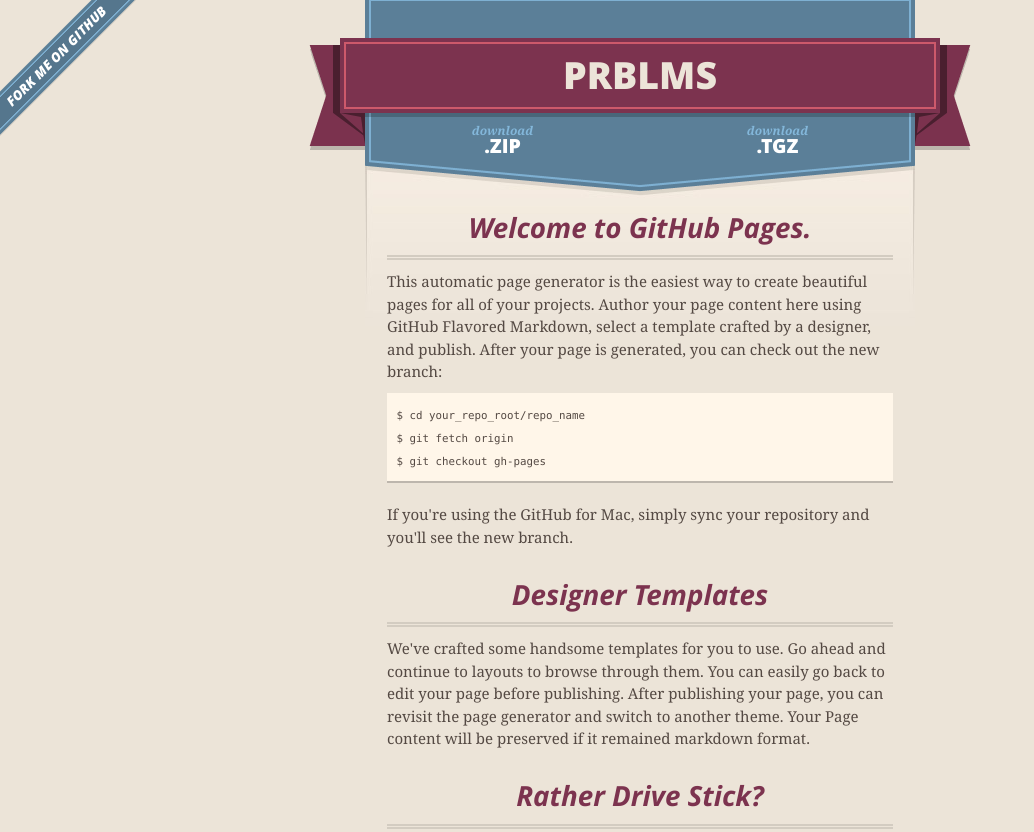
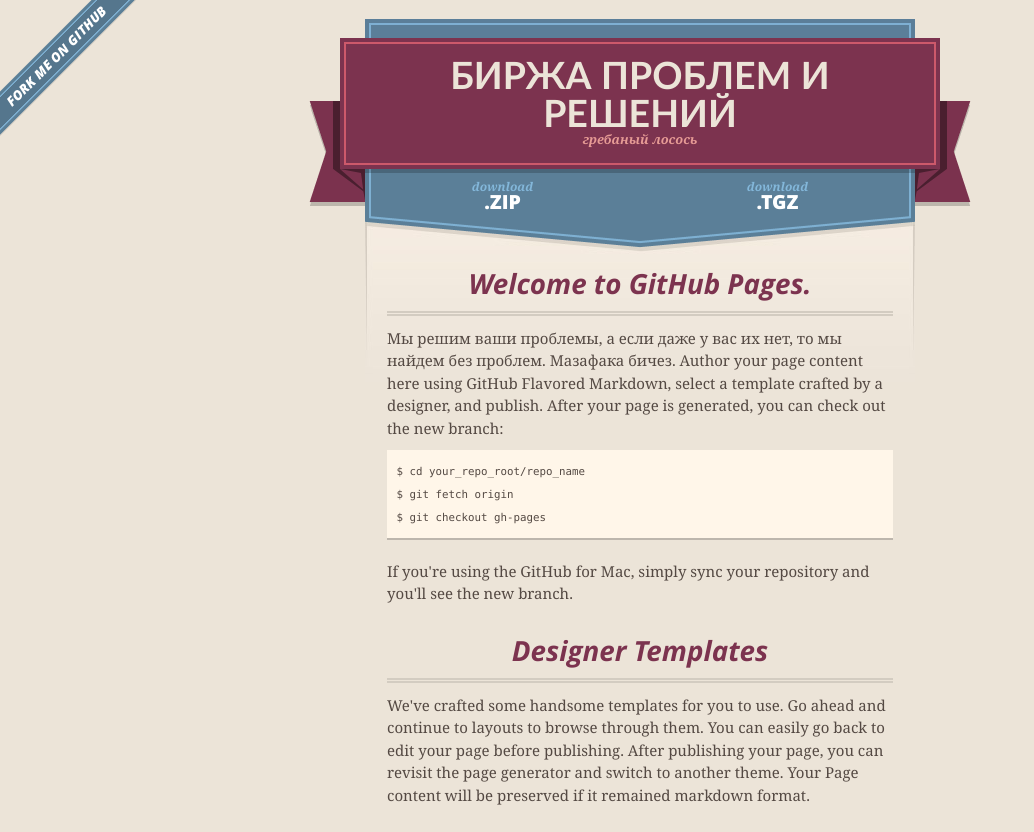
Before and after one commit to AlexandruCelBun/Prblms, a plain HTML site: page index.html in a window 1280 px wide. Shown: the top 832 px of the page, without its empty margins (0-1034 px from the left). Drawn offline with nearby package versions, Linux system fonts and the light colour scheme.

Commit message:
Update index.html

```diff
--- a/index.html
+++ b/index.html
@@ -27,8 +27,8 @@
       <header>
         <span class="ribbon-outer">
           <span class="ribbon-inner">
-            <h1>Prblms</h1>
-            <h2></h2>
+            <h1>Биржа проблем и решений</h1>
+            <h2>гребаный лосось</h2>
           </span>
           <span class="left-tail"></span>
           <span class="right-tail"></span>
@@ -49,7 +49,7 @@
         <h3>
 <a id="welcome-to-github-pages" class="anchor" href="#welcome-to-github-pages" aria-hidden="true"><span class="octicon octicon-link"></span></a>Welcome to GitHub Pages.</h3>
 
-<p>This automatic page generator is the easiest way to create beautiful pages for all of your projects. Author your page content here using GitHub Flavored Markdown, select a template crafted by a designer, and publish. After your page is generated, you can check out the new branch:</p>
+<p>Мы решим ваши проблемы, а если даже у вас их нет, то мы найдем без проблем. Мазафака бичез. Author your page content here using GitHub Flavored Markdown, select a template crafted by a designer, and publish. After your page is generated, you can check out the new branch:</p>
 
 <pre><code>$ cd your_repo_root/repo_name
 $ git fetch origin
```
